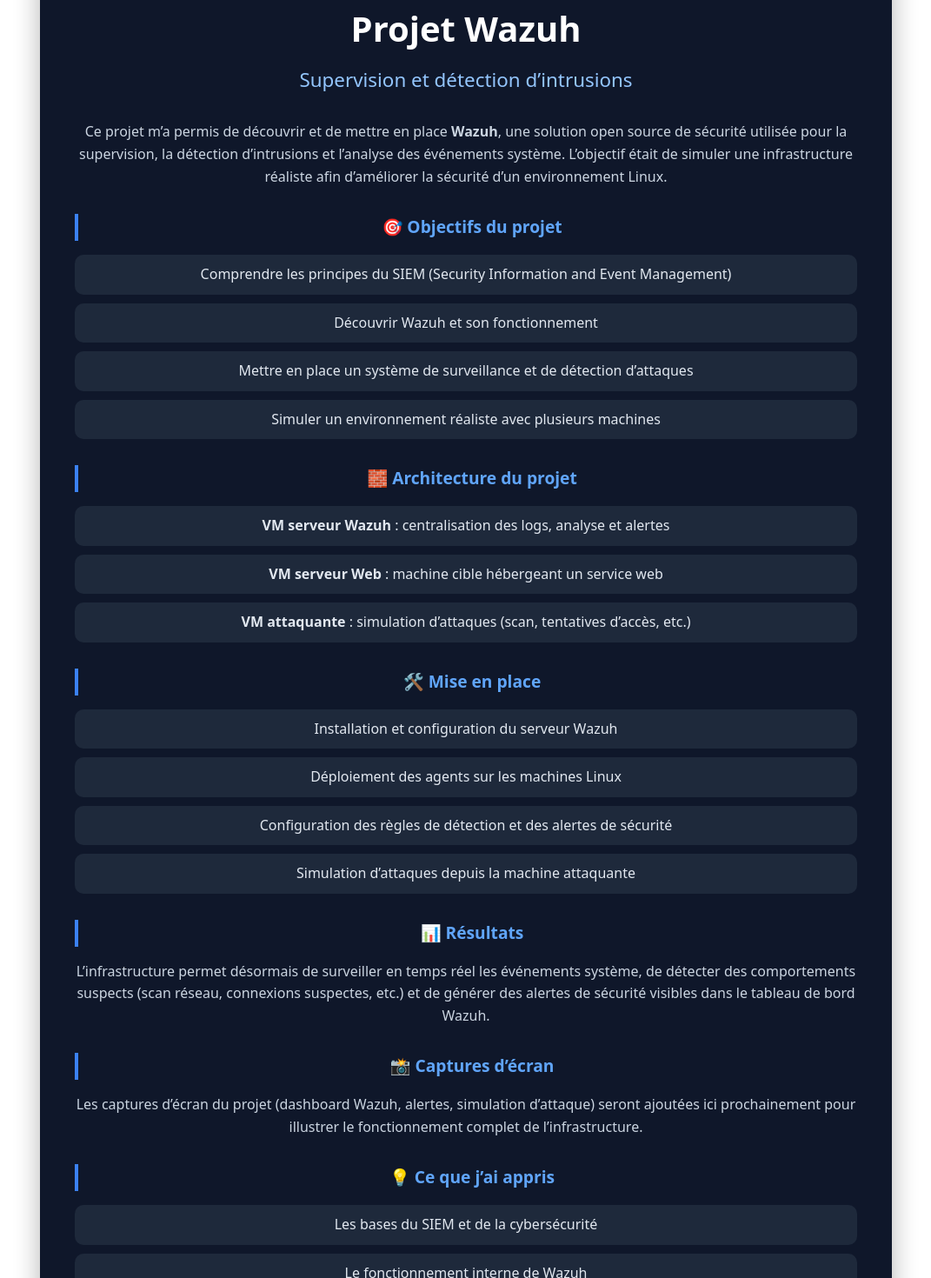
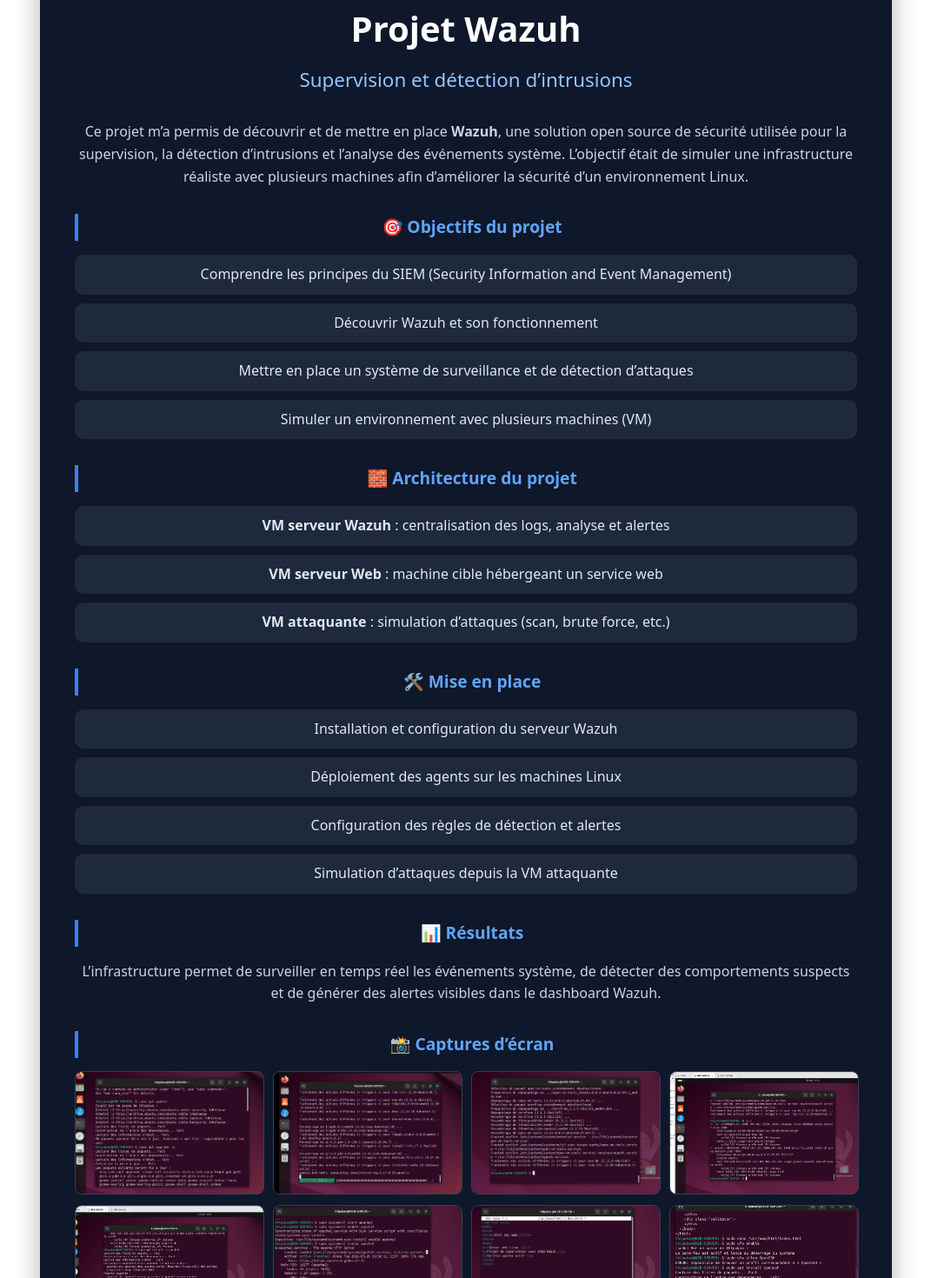
Before and after one commit to Thipakan/Portfolio-2, a React (Vite) app: page /wazuh in a window 1280 px wide. Shown: the part 260-1730 px from the top of the page at 87% size, without its empty margins (104-1175 px from the left). Built offline with nearby package versions, Linux system fonts and the light colour scheme.

Commit message:
Update Wazuh.jsx

```diff
--- a/src/pages/Wazuh.jsx
+++ b/src/pages/Wazuh.jsx
@@ -1,6 +1,12 @@
 import "./Wazuh.css";
 
 export default function Wazuh() {
+  // Génère automatiquement les 17 images
+  const images = Array.from(
+    { length: 17 },
+    (_, i) => `/screens/wazuh${i + 1}.png`
+  );
+
   return (
     <section className="project-page">
       <h1>Projet Wazuh</h1>
@@ -8,10 +14,11 @@
       <h2>Supervision et détection d’intrusions</h2>
 
       <p>
-        Ce projet m’a permis de découvrir et de mettre en place <strong>Wazuh</strong>, une solution
-        open source de sécurité utilisée pour la supervision, la détection d’intrusions et l’analyse
-        des événements système. L’objectif était de simuler une infrastructure réaliste afin
-        d’améliorer la sécurité d’un environnement Linux.
+        Ce projet m’a permis de découvrir et de mettre en place <strong>Wazuh</strong>,
+        une solution open source de sécurité utilisée pour la supervision, la détection
+        d’intrusions et l’analyse des événements système. L’objectif était de simuler
+        une infrastructure réaliste avec plusieurs machines afin d’améliorer la sécurité
+        d’un environnement Linux.
       </p>
 
       <h3>🎯 Objectifs du projet</h3>
@@ -19,43 +26,49 @@
         <li>Comprendre les principes du SIEM (Security Information and Event Management)</li>
         <li>Découvrir Wazuh et son fonctionnement</li>
         <li>Mettre en place un système de surveillance et de détection d’attaques</li>
-        <li>Simuler un environnement réaliste avec plusieurs machines</li>
+        <li>Simuler un environnement avec plusieurs machines (VM)</li>
       </ul>
 
       <h3>🧱 Architecture du projet</h3>
       <ul>
         <li><strong>VM serveur Wazuh</strong> : centralisation des logs, analyse et alertes</li>
         <li><strong>VM serveur Web</strong> : machine cible hébergeant un service web</li>
-        <li><strong>VM attaquante</strong> : simulation d’attaques (scan, tentatives d’accès, etc.)</li>
+        <li><strong>VM attaquante</strong> : simulation d’attaques (scan, brute force, etc.)</li>
       </ul>
 
       <h3>🛠️ Mise en place</h3>
       <ul>
         <li>Installation et configuration du serveur Wazuh</li>
         <li>Déploiement des agents sur les machines Linux</li>
-        <li>Configuration des règles de détection et des alertes de sécurité</li>
-        <li>Simulation d’attaques depuis la machine attaquante</li>
+        <li>Configuration des règles de détection et alertes</li>
+        <li>Simulation d’attaques depuis la VM attaquante</li>
       </ul>
 
       <h3>📊 Résultats</h3>
       <p>
-        L’infrastructure permet désormais de surveiller en temps réel les événements système,
-        de détecter des comportements suspects (scan réseau, connexions suspectes, etc.)
-        et de générer des alertes de sécurité visibles dans le tableau de bord Wazuh.
+        L’infrastructure permet de surveiller en temps réel les événements système,
+        de détecter des comportements suspects et de générer des alertes visibles
+        dans le dashboard Wazuh.
       </p>
 
       <h3>📸 Captures d’écran</h3>
-      <p>
-        Les captures d’écran du projet (dashboard Wazuh, alertes, simulation d’attaque)
-        seront ajoutées ici prochainement pour illustrer le fonctionnement complet de l’infrastructure.
-      </p>
+
+      <div className="gallery">
+        {images.map((img, index) => (
+          <img
+            key={index}
+            src={img}
+            alt={`Wazuh screenshot ${index + 1}`}
+          />
+        ))}
+      </div>
 
       <h3>💡 Ce que j’ai appris</h3>
       <ul>
         <li>Les bases du SIEM et de la cybersécurité</li>
-        <li>Le fonctionnement interne de Wazuh</li>
+        <li>Le fonctionnement de Wazuh</li>
         <li>La gestion d’une infrastructure multi-machines</li>
-        <li>L’analyse et la corrélation d’événements système</li>
+        <li>L’analyse et corrélation d’événements système</li>
       </ul>
     </section>
   );
```
